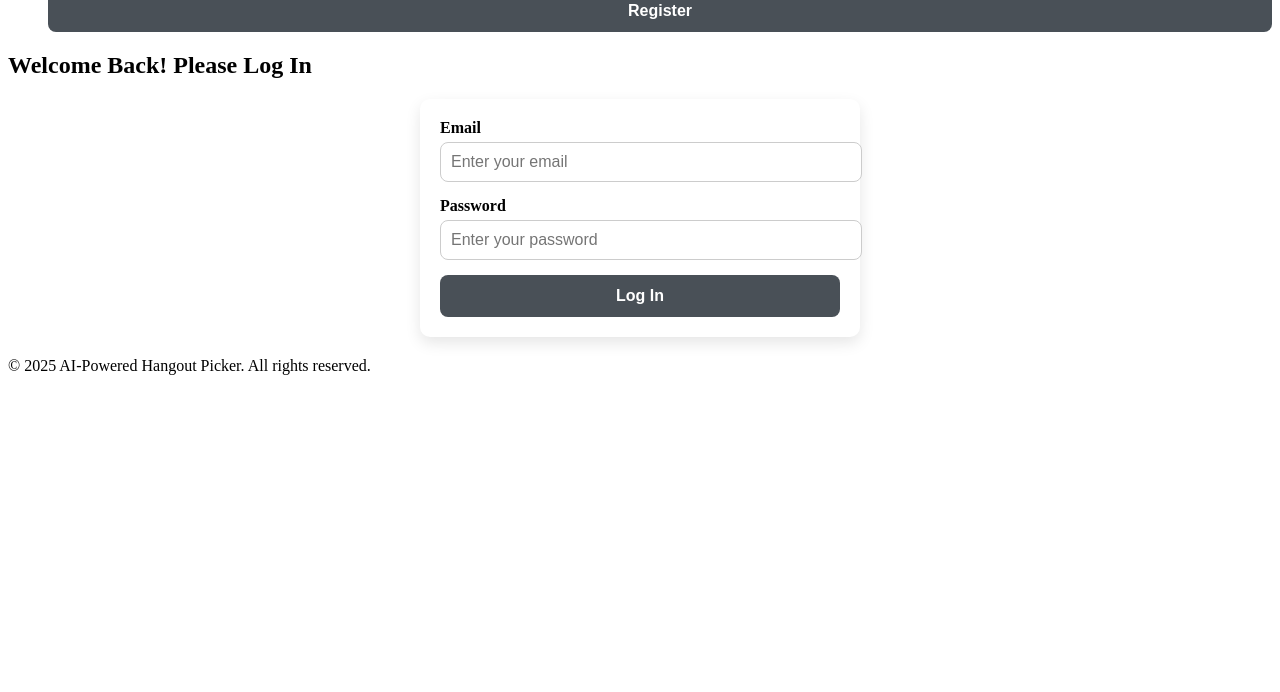
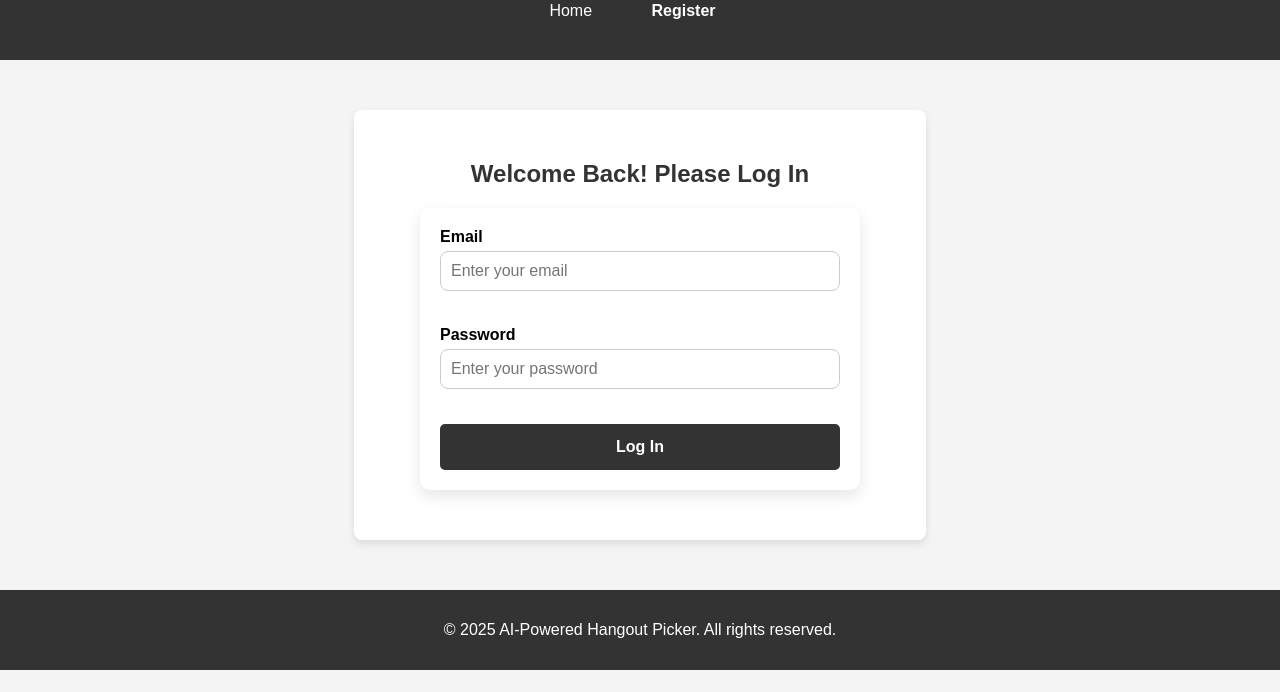
Before and after one commit to AzwadSaffat/Webapp, a website: page login.html in a window 1280 px wide. Shown: the part 108-800 px from the top of the page. Drawn offline with Linux system fonts and the light colour scheme.

Commit message:
Update login.html

```diff
--- a/login.html
+++ b/login.html
@@ -5,14 +5,116 @@
     <meta name="viewport" content="width=device-width, initial-scale=1.0">
     <title>Login</title>
     <link rel="stylesheet" href="/styles2.css">
+    <style>
+        body {
+            font-family: Arial, sans-serif;
+            margin: 0;
+            padding: 0;
+            background-color: #f4f4f4;
+        }
+
+        header {
+            background-color: #333;
+            color: white;
+            padding: 20px;
+            text-align: center;
+        }
+
+        nav ul {
+            list-style: none;
+            padding: 0;
+            margin: 10px 0;
+        }
+
+        nav ul li {
+            display: inline-block;
+            margin-right: 15px;
+        }
+
+        nav ul li a, button {
+            text-decoration: none;
+            color: white;
+            padding: 10px 20px;
+            border: none;
+            background-color: #333;
+            font-size: 16px;
+            cursor: pointer;
+            border-radius: 5px;
+            transition: background-color 0.3s ease;
+        }
+
+        nav ul li a:hover, button:hover {
+            background-color: #555;
+        }
+
+        section {
+            width: 40%;
+            margin: 50px auto;
+            background-color: white;
+            padding: 30px;
+            border-radius: 8px;
+            box-shadow: 0 4px 8px rgba(0, 0, 0, 0.1);
+        }
+
+        h2 {
+            text-align: center;
+            font-size: 24px;
+            color: #333;
+        }
+
+        .form-group {
+            margin-bottom: 15px;
+        }
+
+        label {
+            font-size: 16px;
+            display: block;
+            margin-bottom: 5px;
+        }
+
+        input[type="email"], input[type="password"] {
+            width: 100%;
+            padding: 12px;
+            font-size: 16px;
+            border: 1px solid #ddd;
+            border-radius: 5px;
+            margin-bottom: 20px;
+            box-sizing: border-box;
+        }
+
+        button[type="submit"] {
+            width: 100%;
+            padding: 14px;
+            font-size: 16px;
+            background-color: #333;
+            color: white;
+            border: none;
+            border-radius: 5px;
+            cursor: pointer;
+            transition: background-color 0.3s ease;
+        }
+
+        button[type="submit"]:hover {
+            background-color: #555;
+        }
+
+        footer {
+            text-align: center;
+            padding: 15px;
+            background-color: #333;
+            color: white;
+        }
+
+    </style>
 </head>
 <body>
+
     <header>
         <h1>Login</h1>
         <nav>
             <ul>
                 <li><a href="index.html">Home</a></li>
-                <button onclick="navigateTo('register.html')">Register</button>
+                <li><button onclick="navigateTo('register.html')">Register</button></li>
             </ul>
         </nav>
     </header>
@@ -76,7 +178,6 @@
         function navigateTo(page) {
             window.location.href = page;
         }
-
     </script>
 
 </body>
```
